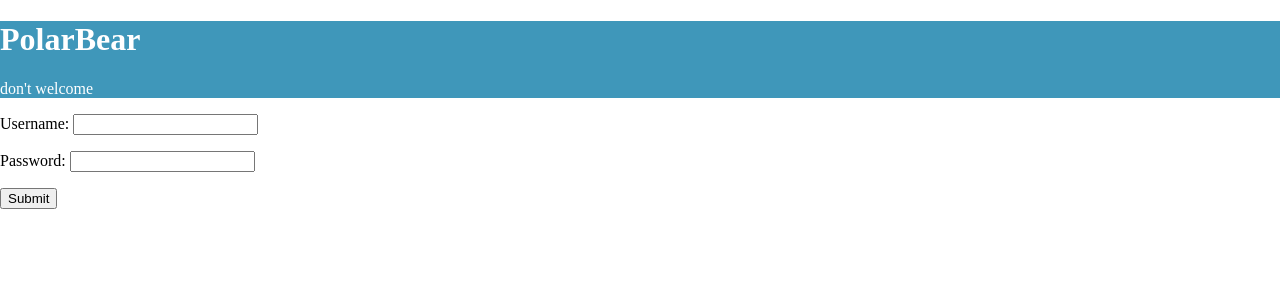
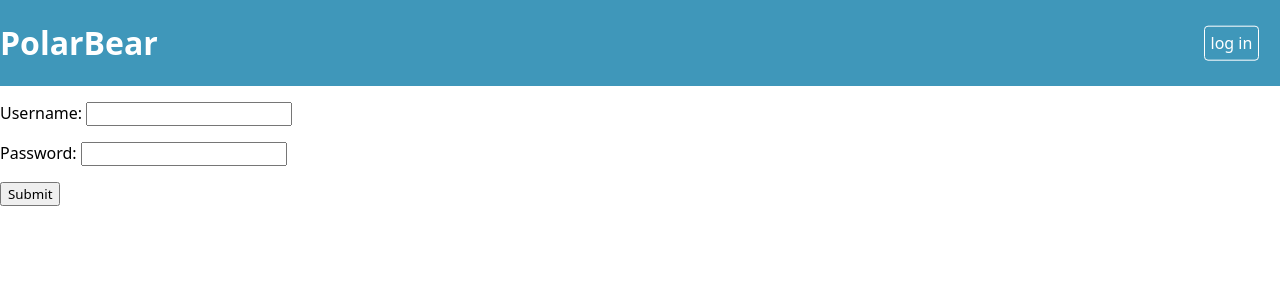
Before and after one commit to petelliott/CMPUT404-project, a Django app: page /user/login in a window 1280 px wide. Shown: the top 300 px of the page. Run offline with Django 3.2, Linux system fonts and the light colour scheme.

Commit message:
made some css better

```diff
--- a/static/base.css
+++ b/static/base.css
@@ -3,8 +3,41 @@ body {
     padding: 0;
 }
 
+* {
+    font-family: sans;
+}
+
+.mainbar * {
+    display: inline-block;
+}
+
 .mainbar {
-    margin: 0;
     background-color: #3f97ba;
-    color: white
+    color: white;
+    position: relative;
 }
+
+.mainbar .baroption {
+    margin:0;
+    float: right;
+    margin-right: 12pt;
+    position: absolute;
+    top: 50%;
+    right: 4pt; /* stupid hack */
+    transform: translateY(-50%);
+}
+
+.buttonlink {
+    text-decoration: none;
+    font-size: 12pt;
+    color: white;
+    background-color: #3f97ba;
+    border: 1pt solid white;
+    padding: 4pt;
+    border-radius: 3pt;
+}
+
+.buttonlink:hover {
+    background-color: white;
+    color: #3f97ba;
+}
--- a/templates/base.html
+++ b/templates/base.html
@@ -8,10 +8,11 @@
   <body>
     <div class="mainbar">
       <h1>PolarBear</h1>
+
       {% if user and user.is_authenticated %}
-      welcome
+      <p class="baroption">welcome, {{ user.username }}<p>
       {% else %}
-      don't welcome
+      <a href="{% url 'login' %}" class="buttonlink baroption">log in</a>
       {% endif %}
     </div>
     {% block content %}
```
